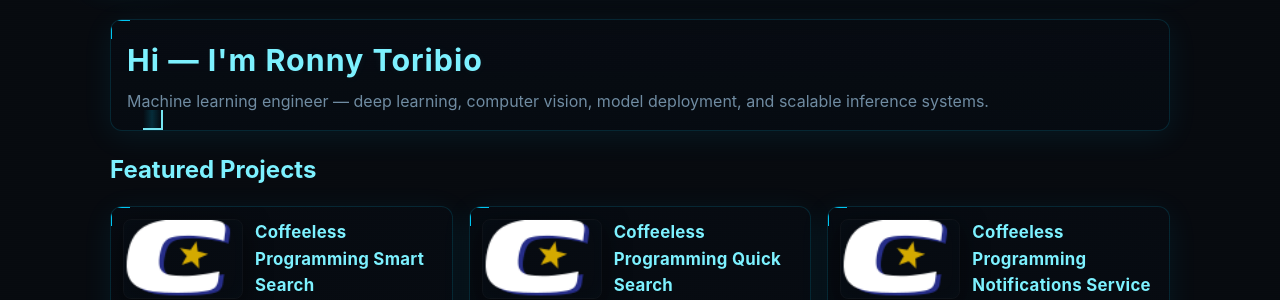
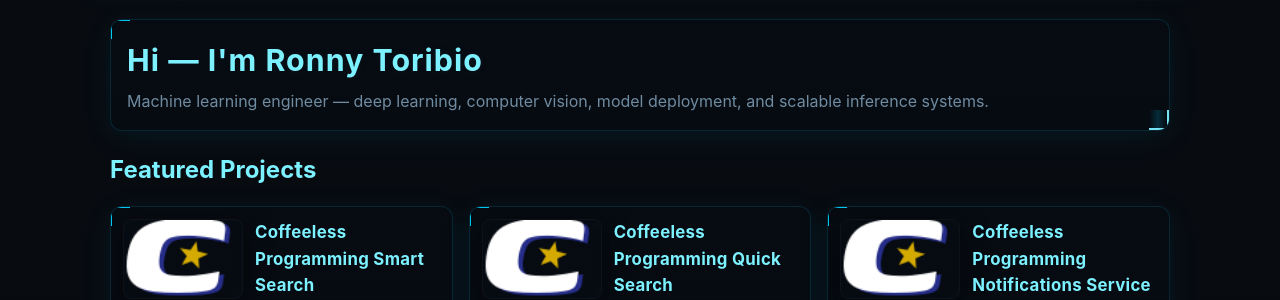
Before and after one commit to ronny-toribio/ronny-toribio.github.io, a Jekyll site: the page built from index.md, in a window 1280 px wide. Shown: the part 122-422 px from the top of the page. Built offline with Jekyll 4.4.1, drawn with Linux system fonts in a browser that asks for light colours.

Commit message:
Update style.css

```diff
--- a/assets/css/style.css
+++ b/assets/css/style.css
@@ -117,6 +117,7 @@ body::after{
 
 /* ========== HERO ========== */
 .hero{
+  position:relative;
   margin:1.25rem 0;
   padding:1.4rem;
   border-radius:12px;
@@ -140,9 +141,8 @@ body::after{
 .hero::after{
   content:"";
   position:absolute;
-  left:2rem;
-  right:2rem;
-  bottom:0.5rem;
+  right:-1px;
+  bottom:-1px;
   height:1px;
   background: linear-gradient(90deg, transparent, var(--line), transparent);
   opacity:0.9;
```
